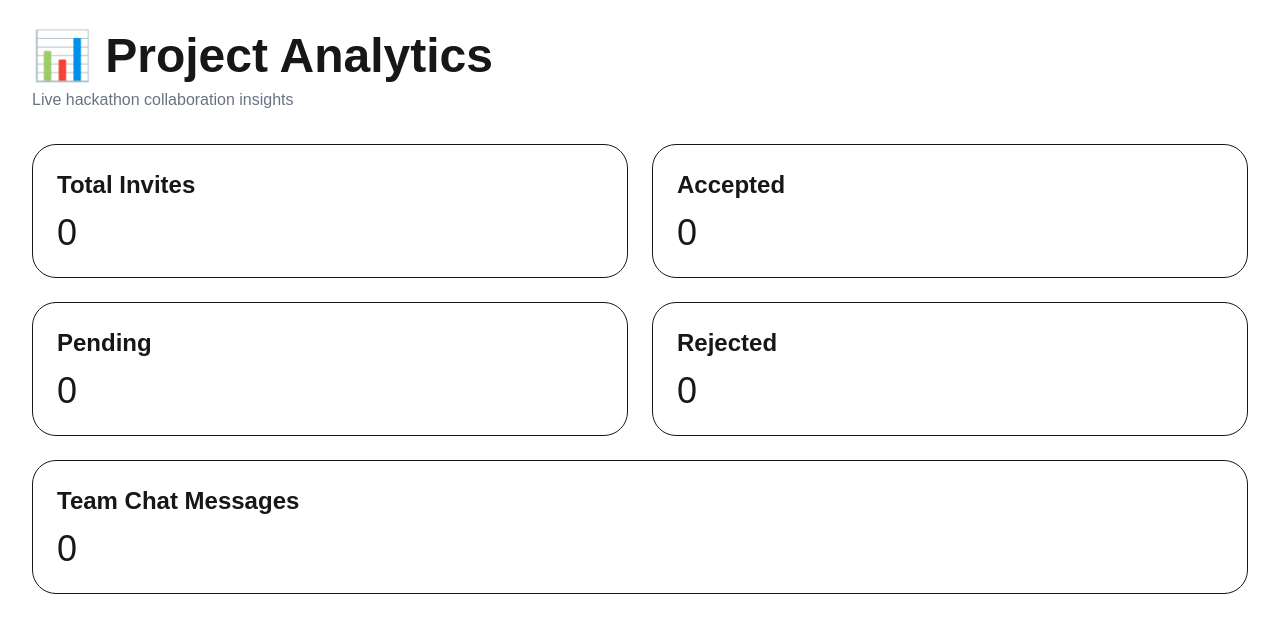
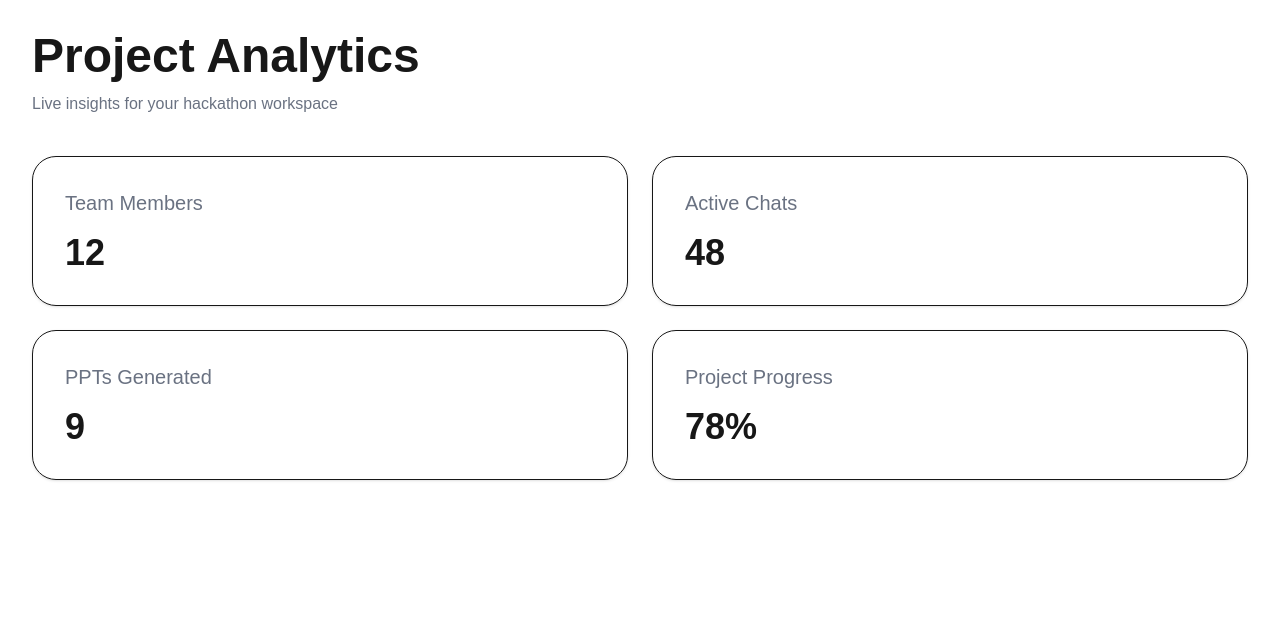
Before and after one commit to Sheran2004/SkillBridge-AI, a Next.js app: page /analytics in a window 1280 px wide. Shown: the top 632 px of the page. Built offline with nearby package versions, Linux system fonts and the light colour scheme; no server answers; the database is empty.

Commit message:
add analytics dashboard

```diff
--- a/app/analytics/page.tsx
+++ b/app/analytics/page.tsx
@@ -1,107 +1,28 @@
-"use client";
-
-import { useEffect, useState } from "react";
-import { onValue, ref } from "firebase/database";
-import { rtdb } from "@/lib/firebase";
-
 export default function AnalyticsPage() {
-  const [stats, setStats] = useState({
-    totalInvites: 0,
-    accepted: 0,
-    rejected: 0,
-    pending: 0,
-    totalMessages: 0,
-  });
-
-  useEffect(() => {
-    const inviteRef = ref(rtdb, "team-invites");
-    const chatRef = ref(rtdb, "team-chat");
-
-    onValue(inviteRef, (snapshot) => {
-      const data = snapshot.val() || {};
-      const values = Object.values(data) as {
-        status: string;
-      }[];
-
-      setStats((prev) => ({
-        ...prev,
-        totalInvites: values.length,
-        accepted: values.filter(
-          (v) => v.status === "accepted"
-        ).length,
-        rejected: values.filter(
-          (v) => v.status === "rejected"
-        ).length,
-        pending: values.filter(
-          (v) => v.status === "pending"
-        ).length,
-      }));
-    });
-
-    onValue(chatRef, (snapshot) => {
-      const data = snapshot.val() || {};
-
-      setStats((prev) => ({
-        ...prev,
-        totalMessages: Object.keys(data).length,
-      }));
-    });
-  }, []);
+  const stats = [
+    { title: "Team Members", value: "12" },
+    { title: "Active Chats", value: "48" },
+    { title: "PPTs Generated", value: "9" },
+    { title: "Project Progress", value: "78%" },
+  ];
 
   return (
-    <main className="min-h-screen bg-white p-8">
-      <h1 className="text-5xl font-bold">
-        📊 Project Analytics
-      </h1>
-      <p className="text-gray-500 mt-2">
-        Live hackathon collaboration insights
+    <main className="min-h-screen p-8 bg-white">
+      <h1 className="text-5xl font-bold mb-3">Project Analytics</h1>
+      <p className="text-gray-500 mb-10">
+        Live insights for your hackathon workspace
       </p>
 
-      <div className="grid md:grid-cols-2 gap-6 mt-8">
-        <div className="border rounded-3xl p-6">
-          <h2 className="text-2xl font-bold">
-            Total Invites
-          </h2>
-          <p className="text-4xl mt-3">
-            {stats.totalInvites}
-          </p>
-        </div>
-
-        <div className="border rounded-3xl p-6">
-          <h2 className="text-2xl font-bold">
-            Accepted
-          </h2>
-          <p className="text-4xl mt-3">
-            {stats.accepted}
-          </p>
-        </div>
-
-        <div className="border rounded-3xl p-6">
-          <h2 className="text-2xl font-bold">
-            Pending
-          </h2>
-          <p className="text-4xl mt-3">
-            {stats.pending}
-          </p>
-        </div>
-
-        <div className="border rounded-3xl p-6">
-          <h2 className="text-2xl font-bold">
-            Rejected
-          </h2>
-          <p className="text-4xl mt-3">
-            {stats.rejected}
-          </p>
-        </div>
-
-        <div className="border rounded-3xl p-6 md:col-span-2">
-          <h2 className="text-2xl font-bold">
-            Team Chat Messages
-          </h2>
-          <p className="text-4xl mt-3">
-            {stats.totalMessages}
-          </p>
-        </div>
+      <div className="grid md:grid-cols-2 gap-6">
+        {stats.map((item, index) => (
+          <div
+            key={index}
+            className="border rounded-3xl p-8 shadow-sm"
+          >
+            <h2 className="text-xl text-gray-500">{item.title}</h2>
+            <p className="text-4xl font-bold mt-4">{item.value}</p>
+          </div>
+        ))}
       </div>
     </main>
   );
```
